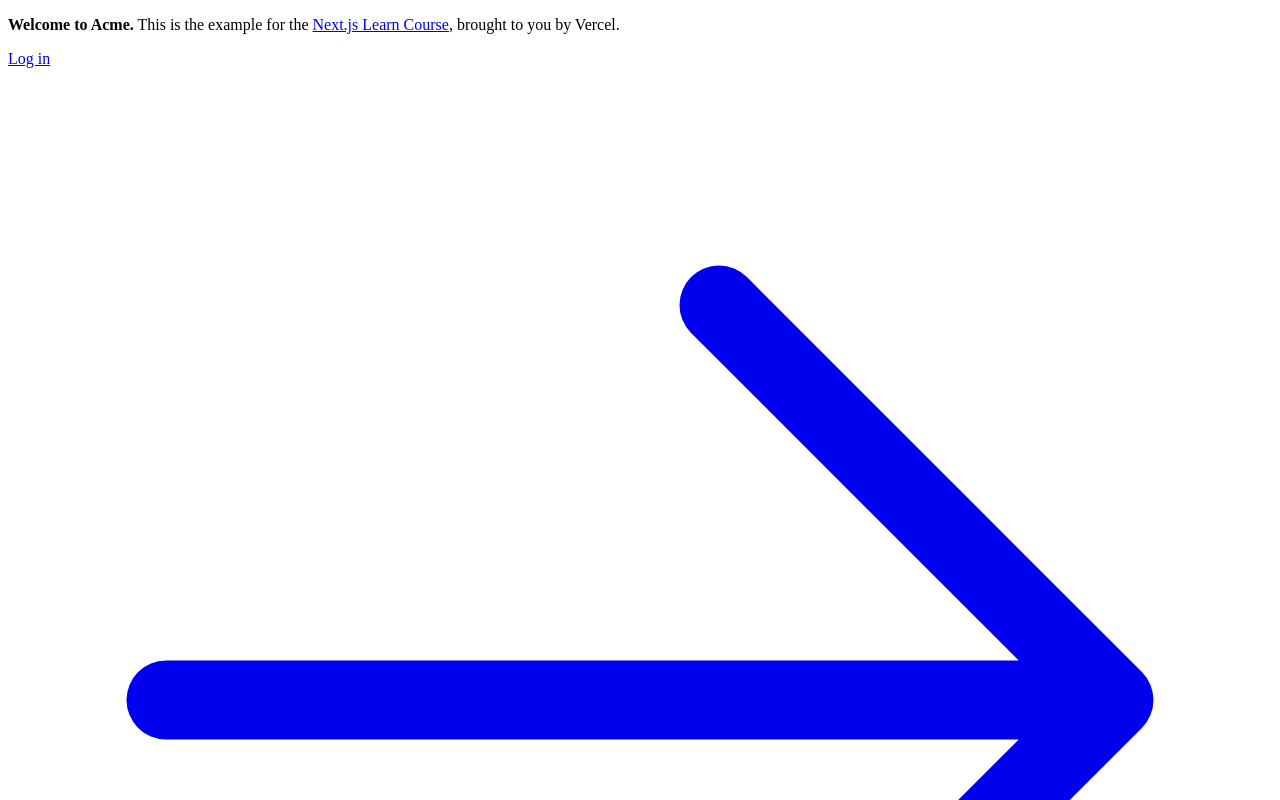
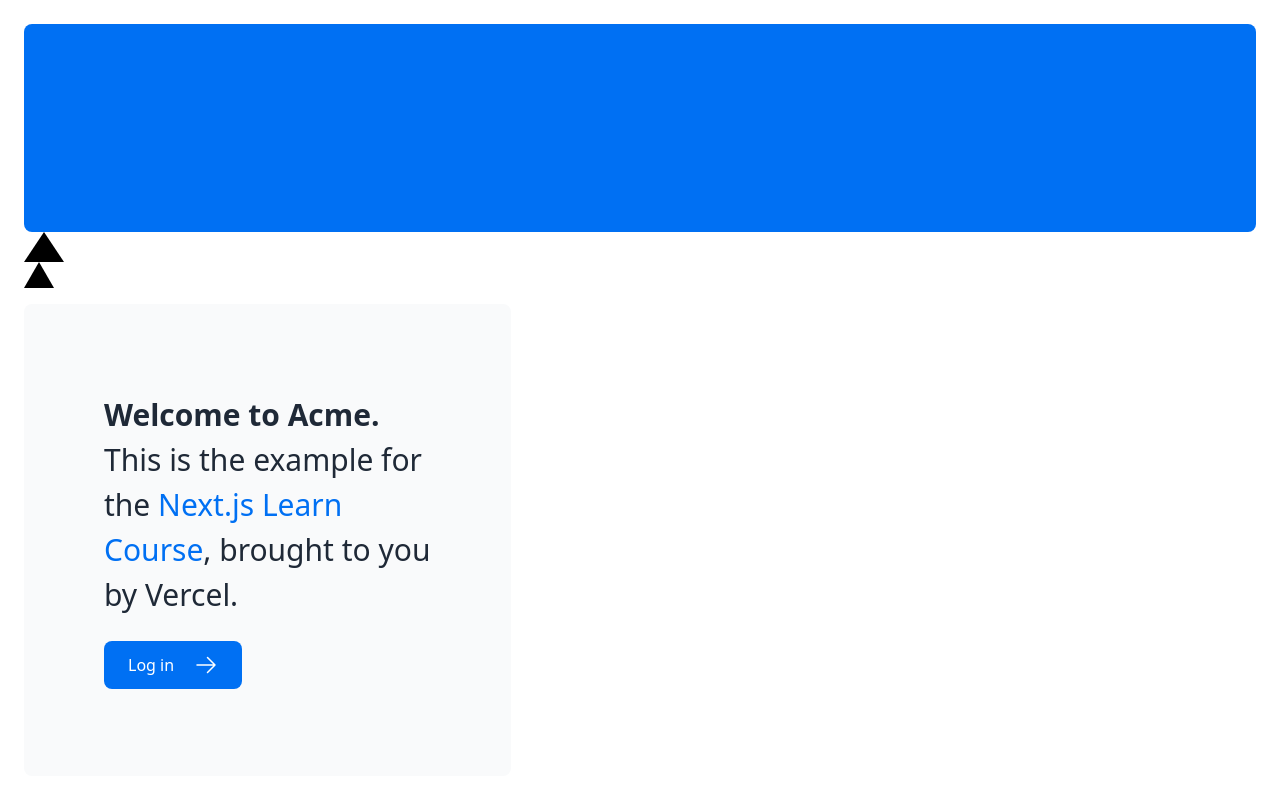
Before and after one commit to DistinctWind/nextjs-dashboard, a Next.js app: page / in a window 1280 px wide. Shown: the top 800 px of the page. Built offline with nearby package versions, Linux system fonts and the light colour scheme.

Commit message:
Chapter 2

```diff
--- a/app/layout.tsx
+++ b/app/layout.tsx
@@ -1,3 +1,5 @@
+import '@/app/ui/global.css';
+
 export default function RootLayout({
   children,
 }: {
--- a/app/page.tsx
+++ b/app/page.tsx
@@ -1,6 +1,7 @@
 import AcmeLogo from '@/app/ui/acme-logo';
 import { ArrowRightIcon } from '@heroicons/react/24/outline';
 import Link from 'next/link';
+import styles from '@/app/ui/home.module.css';
 
 export default function Page() {
   return (
@@ -8,6 +9,10 @@
         <div className="flex h-20 shrink-0 items-end rounded-lg bg-blue-500 p-4 md:h-52">
           {/* <AcmeLogo /> */}
         </div>
+          <div className={styles.shape}/>
+        <div
+            className="relative w-0 h-0 border-l-[15px] border-r-[15px] border-b-[26px] border-l-transparent border-r-transparent border-b-black"
+        />
         <div className="mt-4 flex grow flex-col gap-4 md:flex-row">
           <div className="flex flex-col justify-center gap-6 rounded-lg bg-gray-50 px-6 py-10 md:w-2/5 md:px-20">
             <p className={`text-xl text-gray-800 md:text-3xl md:leading-normal`}>
@@ -21,7 +26,7 @@
                 href="/login"
                 className="flex items-center gap-5 self-start rounded-lg bg-blue-500 px-6 py-3 text-sm font-medium text-white transition-colors hover:bg-blue-400 md:text-base"
             >
-            <span>Log in</span> <ArrowRightIcon className="w-5 md:w-6" />
+              <span>Log in</span> <ArrowRightIcon className="w-5 md:w-6"/>
             </Link>
           </div>
           <div className="flex items-center justify-center p-6 md:w-3/5 md:px-28 md:py-12">
--- /dev/null
+++ b/app/ui/home.module.css
@@ -0,0 +1,7 @@
+.shape {
+    height: 0;
+    width: 0;
+    border-bottom: 30px solid black;
+    border-left: 20px solid transparent;
+    border-right: 20px solid transparent;
+}
```
Lines whose indentation alone changed are shown as unchanged.
